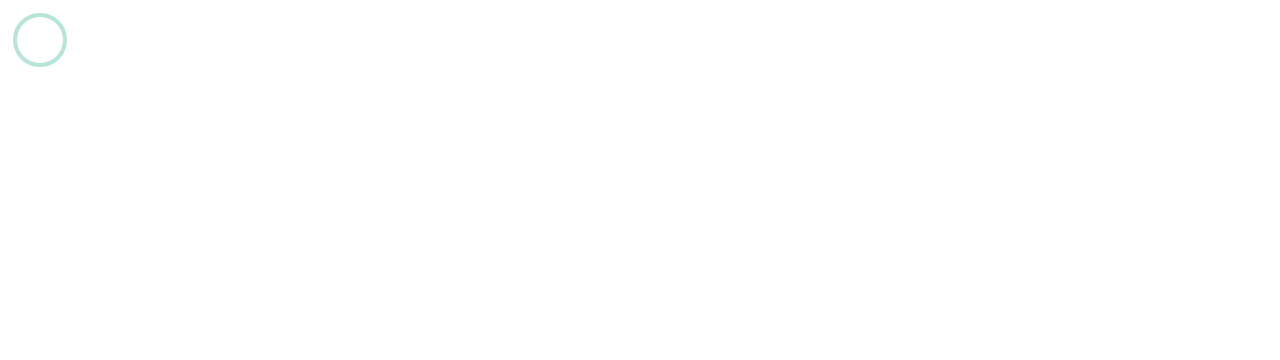
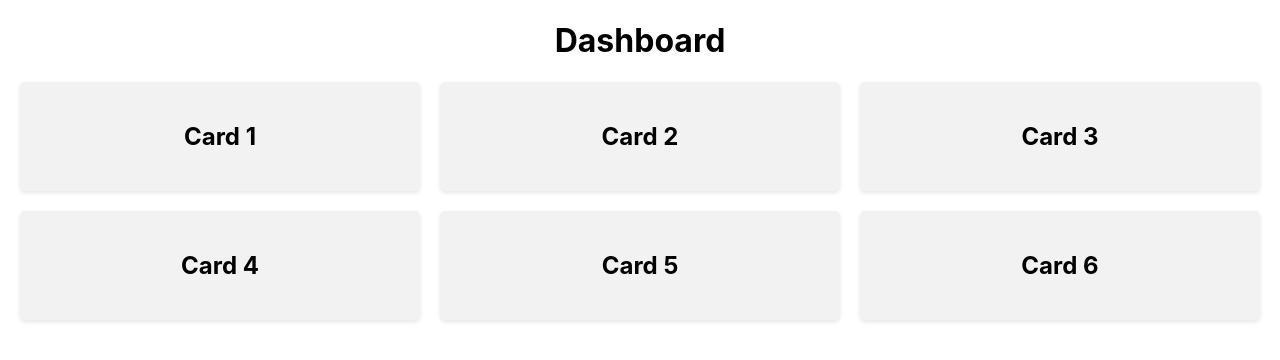
Before and after one commit to TunzaHq/admin-panel, a React (Create React App) app: page / in a window 1280 px wide. Shown: the top 360 px of the page. Built offline with nearby package versions, Linux system fonts and the light colour scheme.

Commit message:
added dashboard

```diff
--- a/src/App.tsx
+++ b/src/App.tsx
@@ -1,11 +1,32 @@
-import React from 'react';
+import React, { useState, useEffect } from 'react';
 import './App.css';
 import Loader from './App/Components/Loader/Loader';
+import Auth from './App/Components/Auth';
+import Dashboard from './App/Components/Dashboard';
 
 function App() {
+  const [isLoading, setIsLoading] = useState(true);
+  const [isLoggedIn, setIsLoggedIn] = useState(false);
+
+  // Simulating an asynchronous check for user authentication
+  // Replace this with actual authentication logic
+  useEffect(() => {
+    setTimeout(() => {
+      // Assuming the user is authenticated
+      setIsLoggedIn(true);
+      setIsLoading(false);
+    }, 2000);
+  }, []);
+
+  if (isLoading) {
+    return <Loader />;
+  }
+
   return (
-    <Loader />
-  )
+    <div className="App">
+      {isLoggedIn ? <Dashboard /> : <Auth />}
+    </div>
+  );
 }
 
 export default App;
--- a/src/App/Components/Dashboard.tsx
+++ b/src/App/Components/Dashboard.tsx
@@ -0,0 +1,44 @@
+import React from 'react';
+import '../Style/dashboard.css';
+
+const Dashboard: React.FC = () => {
+  return (
+    <div className="dashboard">
+      <h1>Dashboard</h1>
+
+      <div className="card-container">
+        <div className="card">
+          <h2>Card 1</h2>
+          {/* Add content for Card 1 */}
+        </div>
+
+        <div className="card">
+          <h2>Card 2</h2>
+          {/* Add content for Card 2 */}
+        </div>
+
+        <div className="card">
+          <h2>Card 3</h2>
+          {/* Add content for Card 3 */}
+        </div>
+
+        <div className="card">
+          <h2>Card 4</h2>
+          {/* Add content for Card 4 */}
+        </div>
+
+        <div className="card">
+          <h2>Card 5</h2>
+          {/* Add content for Card 5 */}
+        </div>
+
+        <div className="card">
+          <h2>Card 6</h2>
+          {/* Add content for Card 6 */}
+        </div>
+      </div>
+    </div>
+  );
+};
+
+export default Dashboard;
--- a/src/App/Style/dashboard.css
+++ b/src/App/Style/dashboard.css
@@ -0,0 +1,17 @@
+.dashboard {
+    margin: 20px;
+  }
+
+  .card {
+    background-color: #f2f2f2;
+    padding: 20px;
+    border-radius: 5px;
+    box-shadow: 0 2px 4px rgba(0, 0, 0, 0.1);
+  }
+
+  .card-container {
+    display: grid;
+    grid-template-columns: repeat(3, 1fr);
+    gap: 20px;
+    margin-top: 20px;
+  }
```
